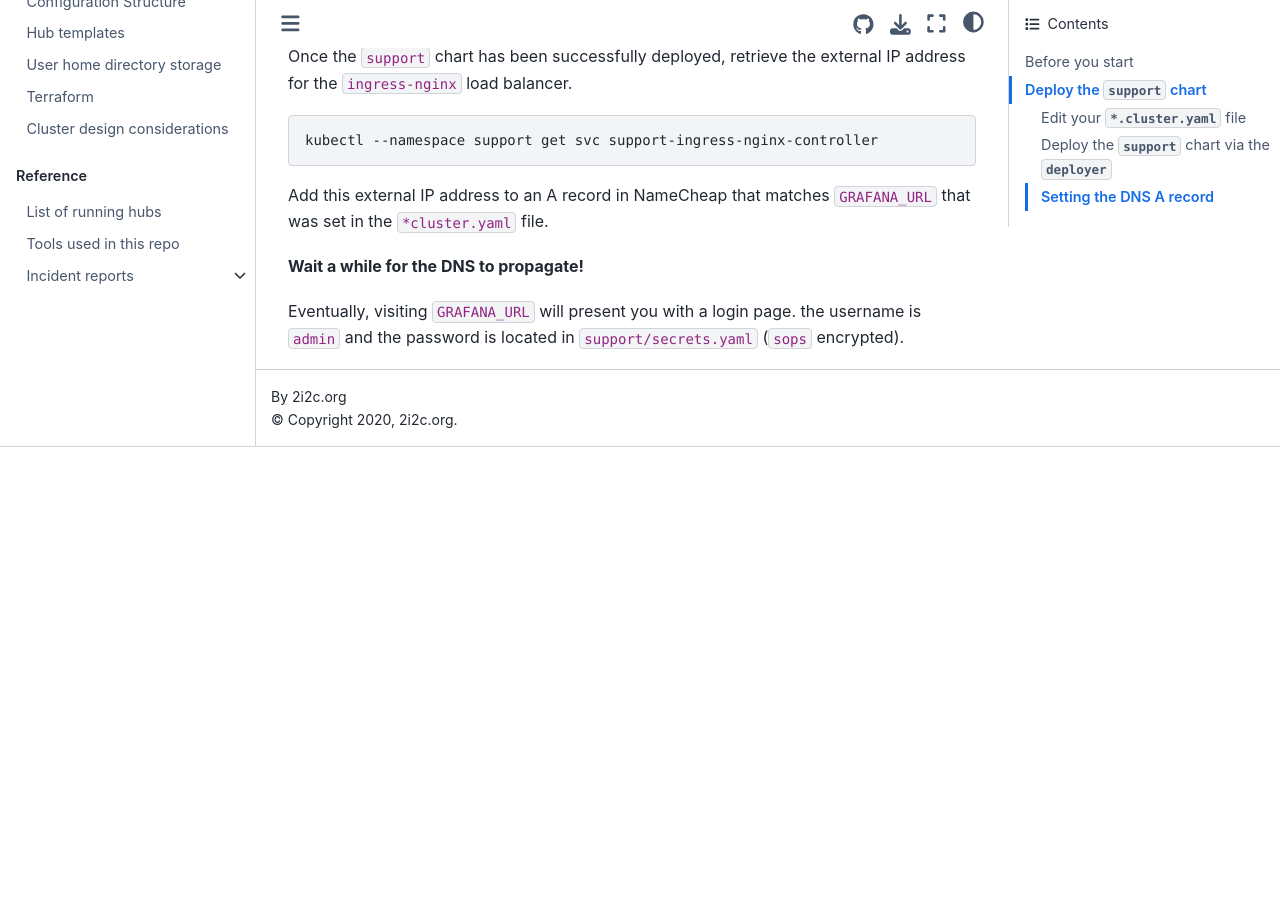
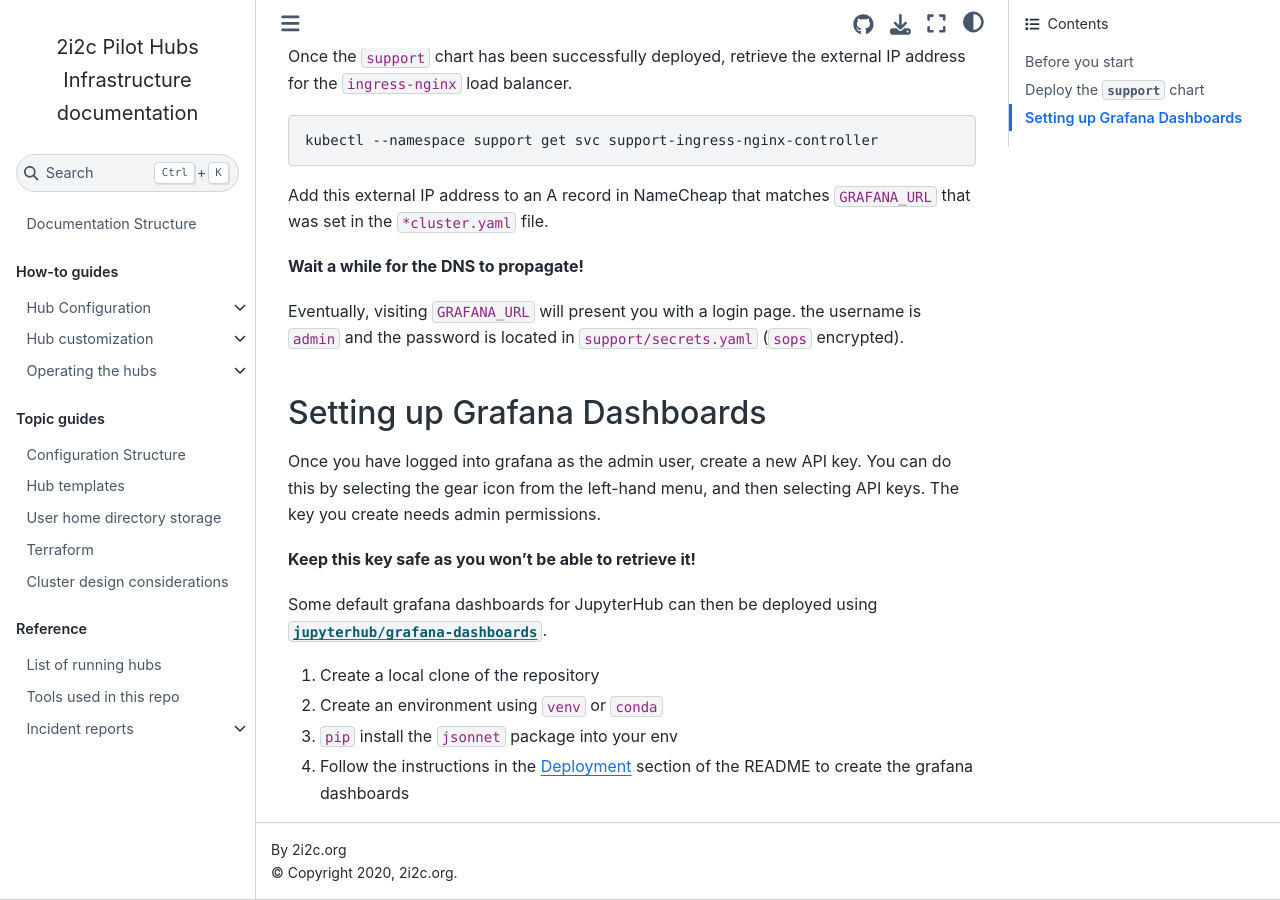
Before and after one commit to 2i2c-org/infrastructure, a Sphinx documentation site: the page built from docs/howto/operate/setup-grafana.md, in a window 1280 px wide and 900 px high, scrolled down 1593 px. Built offline with Sphinx 7.4.7 and the Sphinx Book theme 1.1.4, drawn with Linux system fonts in a browser that asks for light colours; pages that are not in the unit, such as notebooks, are missing from menus; the version number could not be read and is left out; before the commit the page ends 2040 px from its top, so only the background shows below that; some of the changed text lies outside the part shown.

Commit message:
Complete docs on grafana

```diff
--- a/docs/howto/operate/setup-grafana.md
+++ b/docs/howto/operate/setup-grafana.md
@@ -66,3 +66,18 @@
 
 Eventually, visiting `GRAFANA_URL` will present you with a login page.
 the username is `admin` and the password is located in `support/secrets.yaml` (`sops` encrypted).
+
+## Setting up Grafana Dashboards
+
+Once you have logged into grafana as the admin user, create a new API key.
+You can do this by selecting the gear icon from the left-hand menu, and then selecting API keys.
+The key you create needs admin permissions.
+
+**Keep this key safe as you won't be able to retrieve it!**
+
+Some default grafana dashboards for JupyterHub can then be deployed using [`jupyterhub/grafana-dashboards`](https://github.com/jupyterhub/grafana-dashboards).
+
+1. Create a local clone of the repository
+2. Create an environment using `venv` or `conda`
+3. `pip` install the `jsonnet` package into your env
+4. Follow the instructions in the [Deployment](https://github.com/jupyterhub/grafana-dashboards/blob/main/README.md#deployment) section of the README to create the grafana dashboards
```
Also changed, not shown: other parts of docs/howto/operate/setup-grafana.md (+1 -1 lines).
